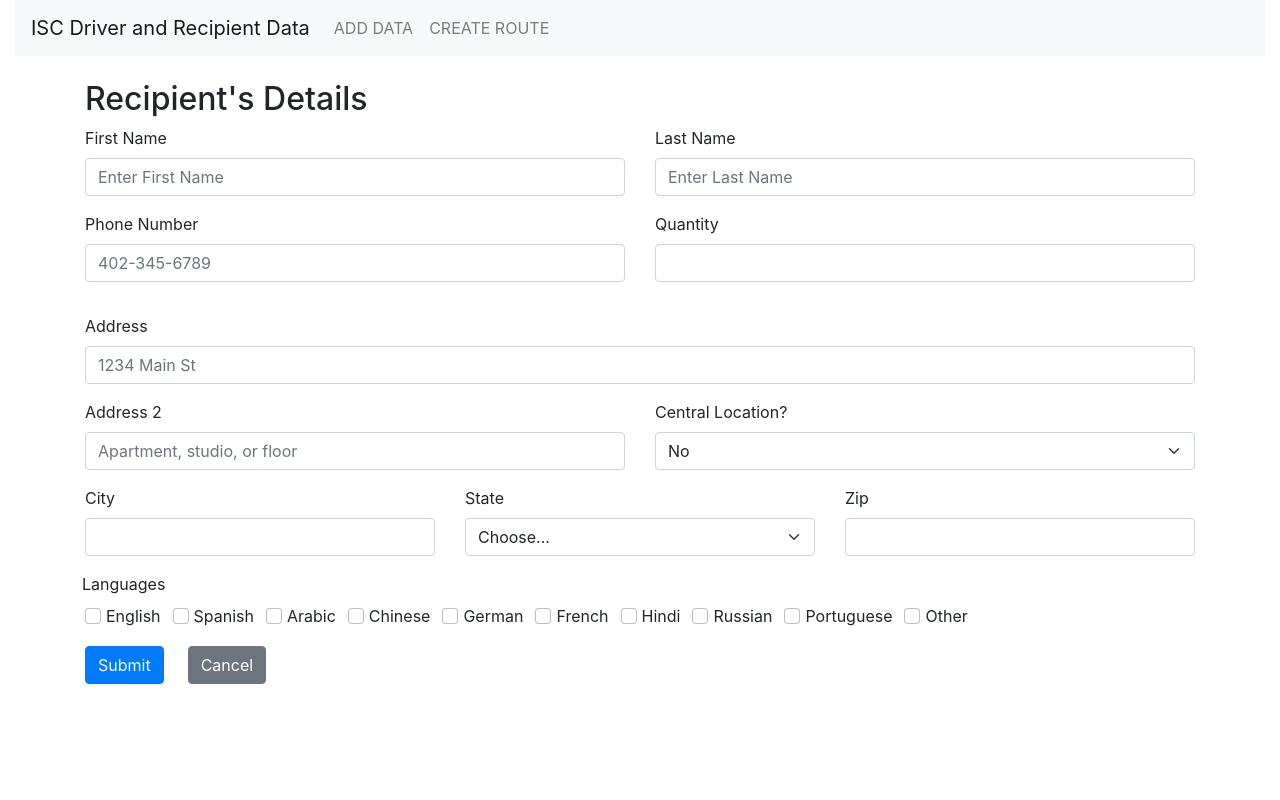
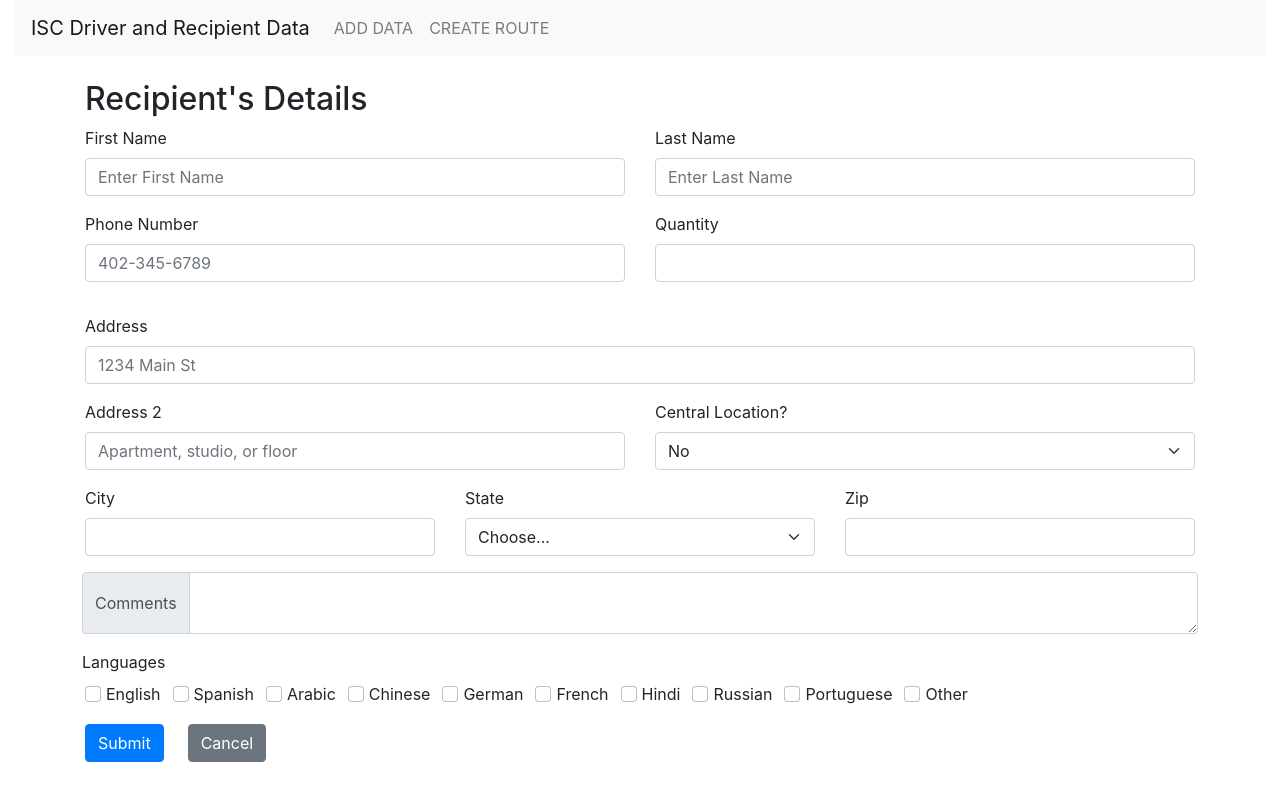
Before and after one commit to Capstone-Team-Fast/fast-frontend, a React (Create React App) app in the folder frontend/: page /addRecipient in a window 1280 px wide. Built offline with nearby package versions, Linux system fonts and the light colour scheme.

Commit message:
added comments box to Add Recipient page

```diff
--- a/frontend/src/components/Data/Recipient/AddRecipient.js
+++ b/frontend/src/components/Data/Recipient/AddRecipient.js
@@ -2,11 +2,13 @@ import  React, { Component } from  'react';
 import { Redirect } from 'react-router';
 
 import Container from 'react-bootstrap/Container';
+import InputGroup from 'react-bootstrap/InputGroup';
 import Form from 'react-bootstrap/Form';
 import Button from 'react-bootstrap/Button';
 import Row from 'react-bootstrap/Row';
 import Col from 'react-bootstrap/Col';
 import RecipientService from '../../../services/RecipientService';
+import FormControl from 'react-bootstrap/FormControl';
 import Link from 'react-router-dom/Link';
 
 /**
@@ -22,7 +24,7 @@ class  AddRecipient  extends  Component {
 constructor(props) {
     super(props);
     this.state = {'user': '', 'first_name': '', 'last_name': '', 'quantity': '',
-                    'phone': '', 'languages': [], 'location': { 'is_center': false,
+                    'phone': '', 'languages': [], 'comments': '', 'location': { 'is_center': false,
                     'latitude': '','longitude': ''}
                 };
     this.states = ['Choose...', 'KS', 'IA', 'NE', 'SD'];
@@ -251,6 +253,15 @@ render() {
                     </Form.Group>
                 </Row>
 
+                <Row className="mb-3">
+                <InputGroup>
+                    <InputGroup.Text>Comments</InputGroup.Text>
+                    <FormControl as="textarea" aria-label="With textarea"
+                    value={this.state.comments}
+                                name="comments" onChange={this.handleChange}/>
+                </InputGroup>
+                </Row>
+
                 <Form.Group className="mb-3" id="formGridCheckbox">
                     <Row><Form.Label>Languages</Form.Label></Row>
                         { this.languages.map( l =>
--- a/frontend/src/components/Data/Recipient/UpdateRecipient.js
+++ b/frontend/src/components/Data/Recipient/UpdateRecipient.js
@@ -24,7 +24,7 @@ constructor(props) {
     super(props);
     const {id} = props.match.params;
     this.state = {'id': id, 'first_name': '', 'last_name': '', 'quantity': '',
-                    'phone': '', 'languages': [], 'location': { 'is_center': false,
+                    'phone': '', 'comments': '', 'languages': [], 'location': { 'is_center': false,
                     'latitude': '','longitude': ''}
                 };
     this.states = ['Choose...', 'KS', 'IA', 'NE', 'SD'];
--- a/frontend/src/components/Data/Recipient/ViewRecipient.js
+++ b/frontend/src/components/Data/Recipient/ViewRecipient.js
@@ -37,6 +37,7 @@ componentDidMount() {
     var self = this
     recipientService.getRecipient(self.state.id).then(function (result) {
         self.setState(result);
+        console.log(result)
     })
 
 }
```
